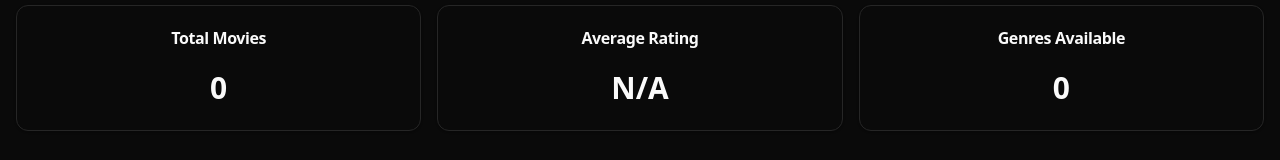
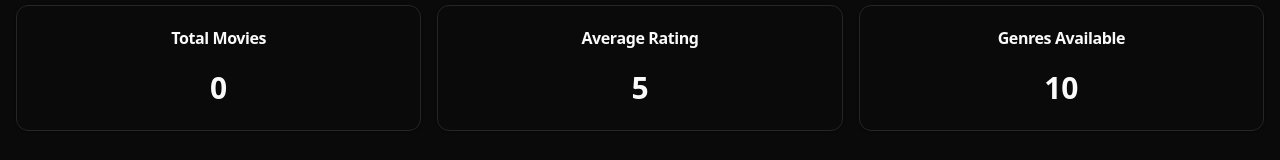
Before and after one commit to nickhildpac/movie-stream-app, a React (Vite) app in the folder Client/frontend/: page / in a window 1280 px wide. Shown: the part 228-388 px from the top of the page. Built offline with nearby package versions, Linux system fonts and the light colour scheme; no server answers.

Commit message:
Homepage and movie update component updated

```diff
--- a/Client/frontend/src/contexts/MovieContext.tsx
+++ b/Client/frontend/src/contexts/MovieContext.tsx
@@ -4,6 +4,8 @@ import type { Movie, CreateMovieInput } from '../types';
 
 interface MovieContextType {
   movies: Movie[];
+  recommendedMovies: Movie[];
+  fetchRecommendedMovies: () => Promise<void>;
   addMovie: (movie: CreateMovieInput) => void;
   updateMovie: (id: string, movie: Partial<Movie>) => void;
   deleteMovie: (id: string) => void;
@@ -26,11 +28,14 @@ interface MovieProviderProps {
 
 export const MovieProvider: React.FC<MovieProviderProps> = ({ children }) => {
   const [movies, setMovies] = useState<Movie[]>([]);
+  const [recommendedMovies, setRecommendedMovies] = useState<Movie[]>([]);
 
   useEffect(() => {
     const fetchMovies = async () => {
       try {
-        const response = await fetch('http://localhost:8080/v1/movies');
+        const response = await fetch('http://localhost:8080/v1/movies',{
+          credentials: 'include',
+        });
         if (!response.ok) {
           throw new Error('Network response was not ok');
         }
@@ -45,6 +50,21 @@ export const MovieProvider: React.FC<MovieProviderProps> = ({ children }) => {
     fetchMovies();
   }, []);
 
+  const fetchRecommendedMovies = async () => {
+    try {
+      const response = await fetch('http://localhost:8080/v1/recommendedmovies',{
+        credentials: 'include',
+      });
+      if (!response.ok) {
+        throw new Error('Network response was not ok');
+      }
+      const data = await response.json();
+      setRecommendedMovies(data);
+    } catch (error) {
+      console.error("Failed to fetch recommended movies:", error);
+    }
+  };
+
   const addMovie = (movieInput: CreateMovieInput) => {
     // This will be replaced with an API call
     const newMovie: Movie = {
@@ -55,10 +75,24 @@ export const MovieProvider: React.FC<MovieProviderProps> = ({ children }) => {
   };
 
   const updateMovie = (id: string, updates: Partial<Movie>) => {
-    const newMovies = movies.map(movie =>
-      movie._id === id ? { ...movie, ...updates } : movie
-    );
-    setMovies(newMovies);
+    const reqBody = {
+      admin_review: updates.admin_review
+    }
+    fetch(`http://localhost:8080/v1/movie/${id}/updatereview`, {
+      method: 'PATCH',
+      headers: {
+        'Content-Type': 'application/json',
+      },
+      body: JSON.stringify(reqBody),
+      credentials: 'include',
+    }).then(response => {
+      if (response.ok) {
+        const newMovies = movies.map(movie =>
+          movie.imdb_id === id ? { ...movie, ...updates } : movie
+        );
+        setMovies(newMovies);
+      }
+    });
   };
 
   const deleteMovie = (id: string) => {
@@ -71,7 +105,7 @@ export const MovieProvider: React.FC<MovieProviderProps> = ({ children }) => {
   };
 
   return (
-    <MovieContext.Provider value={{ movies, addMovie, updateMovie, deleteMovie, getMovie }}>
+    <MovieContext.Provider value={{ movies, addMovie, updateMovie, deleteMovie, getMovie, recommendedMovies, fetchRecommendedMovies }}>
       {children}
     </MovieContext.Provider>
   );
--- a/Client/frontend/src/pages/Homepage.tsx
+++ b/Client/frontend/src/pages/Homepage.tsx
@@ -1,17 +1,15 @@
-import { useMovies } from '../contexts/MovieContext';
+import { useEffect } from 'react';
 import { Card, CardContent, CardDescription, CardFooter, CardHeader, CardTitle } from '../components/ui/card';
 import { Link } from 'react-router-dom';
 import { Button } from '../components/ui/button';
+import { useMovies } from '../contexts/MovieContext';
 
 const Homepage = () => {
-  const { movies } = useMovies();
+  const { recommendedMovies, fetchRecommendedMovies } = useMovies();
 
-  // Safely calculate stats, handle empty movies array
-  const averageRating = movies.length > 0
-    ? (movies.reduce((sum, movie) => sum + movie.ranking.ranking_value, 0) / movies.length).toFixed(1)
-    : 'N/A';
-
-  const uniqueGenres = new Set(movies.flatMap(movie => movie.genre.map(g => g.genre_name))).size;
+  useEffect(() => {
+    fetchRecommendedMovies();
+  }, []);
 
   return (
     <div className="container mx-auto px-4 py-8">
@@ -28,7 +26,7 @@ const Homepage = () => {
               <CardTitle>Total Movies</CardTitle>
             </CardHeader>
             <CardContent>
-              <p className="text-3xl font-bold">{movies.length}</p>
+              <p className="text-3xl font-bold">{recommendedMovies.length}</p>
             </CardContent>
           </Card>
           <Card>
@@ -36,7 +34,7 @@ const Homepage = () => {
               <CardTitle>Average Rating</CardTitle>
             </CardHeader>
             <CardContent>
-              <p className="text-3xl font-bold">{averageRating}</p>
+              <p className="text-3xl font-bold">{5}</p>
             </CardContent>
           </Card>
           <Card>
@@ -44,16 +42,15 @@ const Homepage = () => {
               <CardTitle>Genres Available</CardTitle>
             </CardHeader>
             <CardContent>
-              <p className="text-3xl font-bold">{uniqueGenres}</p>
+              <p className="text-3xl font-bold">{10}</p>
             </CardContent>
           </Card>
         </div>
       </section>
-
       <section>
         <h2 className="text-2xl font-semibold mb-4">Recommended Movies</h2>
         <div className="grid grid-cols-1 sm:grid-cols-2 md:grid-cols-3 lg:grid-cols-4 gap-6">
-          {movies.slice(0, 9).map(movie => (
+          {recommendedMovies.map(movie => (
             <Card key={movie._id} className="overflow-hidden">
               <CardHeader className="p-0">
                 <img src={movie.poster_path} alt={movie.title} className="w-full h-48 object-cover" />
--- a/Client/frontend/src/pages/MovieDetails.tsx
+++ b/Client/frontend/src/pages/MovieDetails.tsx
@@ -9,7 +9,7 @@ import { Dialog, DialogContent, DialogDescription, DialogHeader, DialogTitle, Di
 import { Input } from '../components/ui/input';
 import { Label } from '../components/ui/label';
 import { Textarea } from '../components/ui/textarea';
-import YouTube from 'react-youtube';
+// import YouTube from 'react-youtube';
 
 const MovieDetails = () => {
   const { id } = useParams<{ id: string }>();
```
